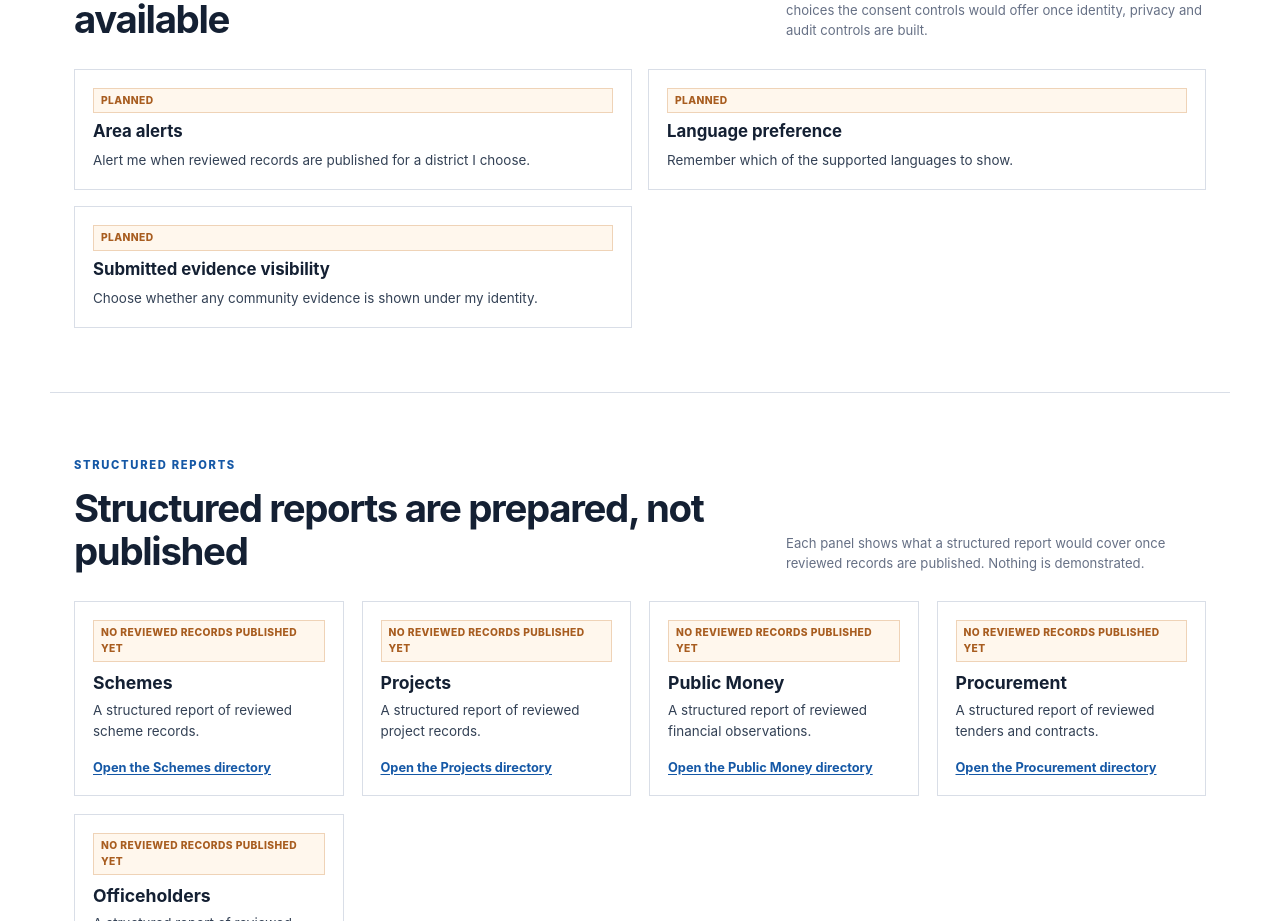
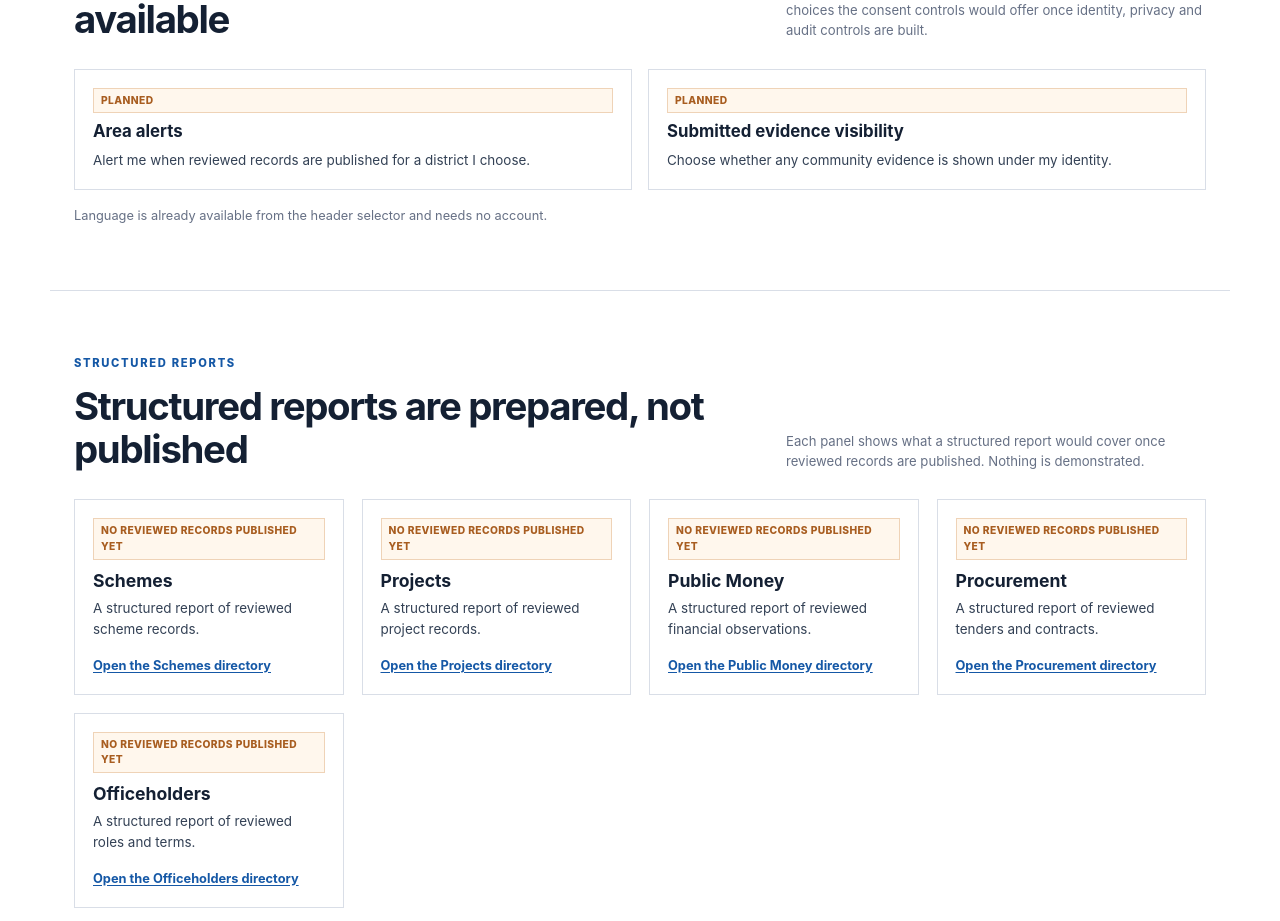
Before and after one commit to Ravindra2377/POI, a Next.js app in the folder apps/web/: page /account in a window 1280 px wide. Shown: the part 870-1791 px from the top of the page. Built offline with nearby package versions, Linux system fonts and the light colour scheme.

Commit message:
refactor: remove language preference from account consent model and add explanatory UI note

```diff
--- a/apps/web/src/app/account/AccountContent.tsx
+++ b/apps/web/src/app/account/AccountContent.tsx
@@ -27,6 +27,8 @@ const copy = {
     consentHeading: "Consent choices are planned, not available",
     consentNote:
       "No consent choice can be made or stored yet. These are the choices the consent controls would offer once identity, privacy and audit controls are built.",
+    languageNote:
+      "Language is already available from the header selector and needs no account.",
     planned: "Planned",
     reportsEyebrow: "STRUCTURED REPORTS",
     reportsHeading: "Structured reports are prepared, not published",
@@ -54,6 +56,8 @@ const copy = {
     consentHeading: "సమ్మతి ఎంపికలు ప్రణాళికలో ఉన్నాయి, అందుబాటులో లేవు",
     consentNote:
       "ఇంకా ఎటువంటి సమ్మతి ఎంపిక చేయబడదు లేదా నిల్వ చేయబడదు. గుర్తింపు, గోప్యత మరియు ఆడిట్ నియంత్రణలు నిర్మించిన తర్వాత సమ్మతి నియంత్రణలు అందించే ఎంపికలు ఇవి.",
+    languageNote:
+      "భాష హెడర్ ఎంపిక ద్వారా ఇప్పటికే అందుబాటులో ఉంది మరియు దీనికి ఖాతా అవసరం లేదు.",
     planned: "ప్రణాళిక",
     reportsEyebrow: "నిర్మాణాత్మక నివేదికలు",
     reportsHeading: "నిర్మాణాత్మక నివేదికలు సిద్ధం, ప్రచురించబడలేదు",
@@ -120,6 +124,7 @@ export function AccountContent() {
               </li>
             ))}
           </ul>
+          <p className={styles.consentNote}>{labels.languageNote}</p>
         </section>
 
         <section className="section shell" aria-labelledby="reports-heading">
--- a/apps/web/src/app/account/account.module.css
+++ b/apps/web/src/app/account/account.module.css
@@ -41,6 +41,11 @@
   color: var(--ink-soft);
   font-size: 0.84rem;
   margin: 0;
+}
+.consentNote {
+  color: var(--muted);
+  font-size: 0.8rem;
+  margin: 16px 0 0;
 }
 .reportGrid {
   display: grid;
--- a/apps/web/src/lib/accounts.ts
+++ b/apps/web/src/lib/accounts.ts
@@ -6,7 +6,7 @@ export interface AccountLocalizedText {
 }
 
 export interface ConsentChoice {
-  key: "area-alerts" | "language" | "evidence";
+  key: "area-alerts" | "evidence";
   label: AccountLocalizedText;
   description: AccountLocalizedText;
   planned: true;
@@ -28,15 +28,6 @@ export const consentChoices: readonly ConsentChoice[] = [
     description: {
       en: "Alert me when reviewed records are published for a district I choose.",
       te: "నేను ఎంచుకున్న జిల్లాకు సమీక్షించిన రికార్డులు ప్రచురించబడినప్పుడు నాకు తెలియజేయండి.",
-    },
-    planned: true,
-  },
-  {
-    key: "language",
-    label: { en: "Language preference", te: "భాషా ప్రాధాన్యత" },
-    description: {
-      en: "Remember which of the supported languages to show.",
-      te: "మద్దతు ఉన్న భాషలలో ఏది చూపించాలో గుర్తుంచుకోండి.",
     },
     planned: true,
   },
```
Also changed, not shown: 1 other file (tests, documents, lock files or other folders).
